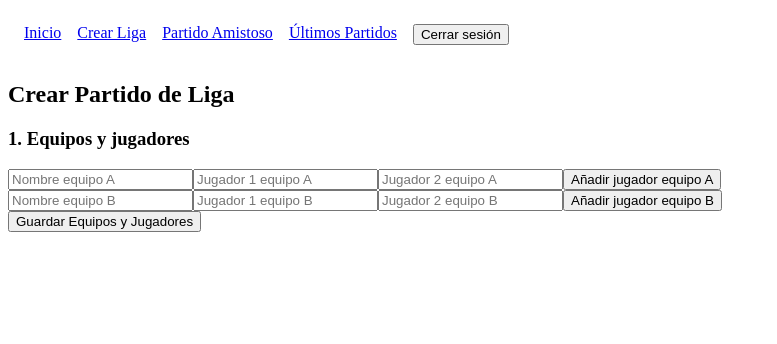
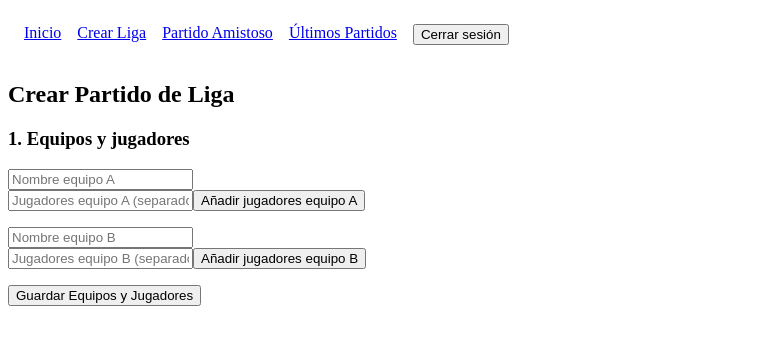
Before and after one commit to Danimanza2005/TFG, a React (Vite) app in the folder FRONTEND/tfg_react/: page /crear-partido in a window 1280 px wide. Shown: the top 344 px of the page, without its empty margins (0-777 px from the left). Built offline with nearby package versions, Linux system fonts and the light colour scheme; sample sign-in values are in the browser's storage.

Commit message:
CrearPartido actualizado

```diff
--- a/FRONTEND/tfg_react/src/componentes/CrearPartido.jsx
+++ b/FRONTEND/tfg_react/src/componentes/CrearPartido.jsx
@@ -9,8 +9,13 @@ export default function CrearPartido() {
 
   const [equipoA, setEquipoA] = useState("");
   const [equipoB, setEquipoB] = useState("");
-  const [jugadoresA, setJugadoresA] = useState(["", ""]);
-  const [jugadoresB, setJugadoresB] = useState(["", ""]);
+  const [inputJugadoresA, setInputJugadoresA] = useState("");
+  const [inputJugadoresB, setInputJugadoresB] = useState("");
+  const [jugadoresA, setJugadoresA] = useState([]);
+  const [jugadoresB, setJugadoresB] = useState([]);
+
+  const [errorJugadoresA, setErrorJugadoresA] = useState("");
+  const [errorJugadoresB, setErrorJugadoresB] = useState("");
 
   const [jugadoresTotales, setJugadoresTotales] = useState([]);
   const [acciones, setAcciones] = useState([]);
@@ -29,12 +34,29 @@ export default function CrearPartido() {
     roja: "🟥",
   };
 
-  const handleAgregarJugadorA = () => {
-    setJugadoresA([...jugadoresA, ""]);
+  const handleAgregarJugadores = (input, setJugadores, jugadores, setError) => {
+    const nombres = input
+      .split(",")
+      .map((j) => j.trim())
+      .filter((j) => j !== "");
+
+    const nuevos = nombres.filter(
+      (j) => j.length > 0
+    );
+
+    if (nuevos.length === 0) {
+      setError("Introduce un jugador.");
+      return;
+    }
+
+    setJugadores([...jugadores, ...nuevos]);
+    setError("");
   };
 
-  const handleAgregarJugadorB = () => {
-    setJugadoresB([...jugadoresB, ""]);
+  const handleEliminarJugador = (index, jugadores, setJugadores) => {
+    const copia = [...jugadores];
+    copia.splice(index, 1);
+    setJugadores(copia);
   };
 
   const handleGuardarEquipos = () => {
@@ -49,7 +71,7 @@ export default function CrearPartido() {
   const handleAñadirAccion = () => {
     if (!jugadorSeleccionado || !accionSeleccionada) return;
 
-    const jugadorInfo = jugadoresTotales.find(j => j.nombre === jugadorSeleccionado);
+    const jugadorInfo = jugadoresTotales.find((j) => j.nombre === jugadorSeleccionado);
     if (!jugadorInfo) return;
     setAcciones((prev) => [
       ...prev,
@@ -61,6 +83,12 @@ export default function CrearPartido() {
     ]);
     setJugadorSeleccionado("");
     setAccionSeleccionada("");
+  };
+
+  const handleEliminarAccion = (index) => {
+    const nuevasAcciones = [...acciones];
+    nuevasAcciones.splice(index, 1);
+    setAcciones(nuevasAcciones);
   };
 
   const handleGuardarPartido = async () => {
@@ -81,12 +109,9 @@ export default function CrearPartido() {
       const equipoAId = resEquipoA.data.data.id;
       const equipoBId = resEquipoB.data.data.id;
 
-      const jugadoresAValidos = jugadoresA.filter((j) => j.trim() !== "");
-      const jugadoresBValidos = jugadoresB.filter((j) => j.trim() !== "");
-
       const nuevosJugadores = [];
 
-      for (const nombreJugador of jugadoresAValidos) {
+      for (const nombreJugador of jugadoresA) {
         const res = await api.post(
           "/jugadores",
           { nombre: nombreJugador, equipo_id: equipoAId },
@@ -95,7 +120,7 @@ export default function CrearPartido() {
         nuevosJugadores.push({ ...res.data.data, equipo: equipoA });
       }
 
-      for (const nombreJugador of jugadoresBValidos) {
+      for (const nombreJugador of jugadoresB) {
         const res = await api.post(
           "/jugadores",
           { nombre: nombreJugador, equipo_id: equipoBId },
@@ -125,7 +150,6 @@ export default function CrearPartido() {
 
       const partidoId = resPartido.data.data.id;
 
-      // Guardar MVP
       if (mvp) {
         const mvpJugador = jugadoresConIds.find((j) => j.nombre === mvp);
         if (mvpJugador) {
@@ -137,7 +161,6 @@ export default function CrearPartido() {
         }
       }
 
-      // Guardar Acciones
       for (const accion of acciones) {
         const jugadorAccion = jugadoresConIds.find((j) => j.nombre === accion.jugador);
         if (jugadorAccion) {
@@ -170,6 +193,7 @@ export default function CrearPartido() {
       <h2>Crear Partido de Liga</h2>
 
       <h3>1. Equipos y jugadores</h3>
+
       <div>
         <input
           type="text"
@@ -177,20 +201,33 @@ export default function CrearPartido() {
           value={equipoA}
           onChange={(e) => setEquipoA(e.target.value)}
         />
-        {jugadoresA.map((j, i) => (
+        <div>
           <input
-            key={`jugA-${i}`}
             type="text"
-            placeholder={`Jugador ${i + 1} equipo A`}
-            value={j}
-            onChange={(e) => {
-              const copia = [...jugadoresA];
-              copia[i] = e.target.value;
-              setJugadoresA(copia);
+            placeholder="Jugadores equipo A (separados por comas)"
+            value={inputJugadoresA}
+            onChange={(e) => setInputJugadoresA(e.target.value)}
+          />
+          <button
+            onClick={() => {
+              handleAgregarJugadores(inputJugadoresA, setJugadoresA, jugadoresA, setErrorJugadoresA);
+              setInputJugadoresA("");
             }}
-          />
-        ))}
-        <button onClick={handleAgregarJugadorA}>Añadir jugador equipo A</button>
+          >
+            Añadir jugadores equipo A
+          </button>
+          {errorJugadoresA && <p style={{ color: "red" }}>{errorJugadoresA}</p>}
+          <ul>
+            {jugadoresA.map((j, i) => (
+              <li key={`jugA-${i}`}>
+                {j}
+                {jugadoresA.length > 0 && (
+                  <button onClick={() => handleEliminarJugador(i, jugadoresA, setJugadoresA)}>🗑️</button>
+                )}
+              </li>
+            ))}
+          </ul>
+        </div>
       </div>
 
       <div>
@@ -200,20 +237,33 @@ export default function CrearPartido() {
           value={equipoB}
           onChange={(e) => setEquipoB(e.target.value)}
         />
-        {jugadoresB.map((j, i) => (
+        <div>
           <input
-            key={`jugB-${i}`}
             type="text"
-            placeholder={`Jugador ${i + 1} equipo B`}
-            value={j}
-            onChange={(e) => {
-              const copia = [...jugadoresB];
-              copia[i] = e.target.value;
-              setJugadoresB(copia);
+            placeholder="Jugadores equipo B (separados por comas)"
+            value={inputJugadoresB}
+            onChange={(e) => setInputJugadoresB(e.target.value)}
+          />
+          <button
+            onClick={() => {
+              handleAgregarJugadores(inputJugadoresB, setJugadoresB, jugadoresB, setErrorJugadoresB);
+              setInputJugadoresB("");
             }}
-          />
-        ))}
-        <button onClick={handleAgregarJugadorB}>Añadir jugador equipo B</button>
+          >
+            Añadir jugadores equipo B
+          </button>
+          {errorJugadoresB && <p style={{ color: "red" }}>{errorJugadoresB}</p>}
+          <ul>
+            {jugadoresB.map((j, i) => (
+              <li key={`jugB-${i}`}>
+                {j}
+                {jugadoresB.length > 0 && (
+                  <button onClick={() => handleEliminarJugador(i, jugadoresB, setJugadoresB)}>🗑️</button>
+                )}
+              </li>
+            ))}
+          </ul>
+        </div>
       </div>
 
       <button onClick={handleGuardarEquipos}>Guardar Equipos y Jugadores</button>
@@ -225,7 +275,7 @@ export default function CrearPartido() {
             value={jugadorSeleccionado}
             onChange={(e) => setJugadorSeleccionado(e.target.value)}
           >
-            <option value="" disabled selected>Selecciona jugador</option>
+            <option value="" disabled>Selecciona jugador</option>
             {jugadoresTotales.map((j, i) => (
               <option key={`${j.nombre}-${i}`} value={j.nombre}>
                 {j.nombre} ({j.equipo})
@@ -237,7 +287,7 @@ export default function CrearPartido() {
             value={accionSeleccionada}
             onChange={(e) => setAccionSeleccionada(e.target.value)}
           >
-            <option value="" disabled selected>Acción</option>
+            <option value="" disabled>Acción</option>
             <option value="gol">Gol ⚽</option>
             <option value="asistencia">Asistencia 👟</option>
             <option value="amarilla">Amarilla 🟨</option>
@@ -250,13 +300,14 @@ export default function CrearPartido() {
             {acciones.map((a, i) => (
               <li key={`accion-${i}`}>
                 {a.jugador} ({a.equipo}) : {a.accion} {iconosAcciones[a.accion]}
+                <button onClick={() => handleEliminarAccion(i)}>🗑️</button>
               </li>
             ))}
           </ul>
 
           <h3>3. Seleccionar MVP</h3>
           <select value={mvp} onChange={(e) => setMvp(e.target.value)}>
-            <option value="" disabled selected>Selecciona MVP</option>
+            <option value="" disabled>Selecciona MVP</option>
             {jugadoresTotales.map((j, i) => (
               <option key={`mvp-${i}`} value={j.nombre}>
                 {j.nombre} ({j.equipo})
```
